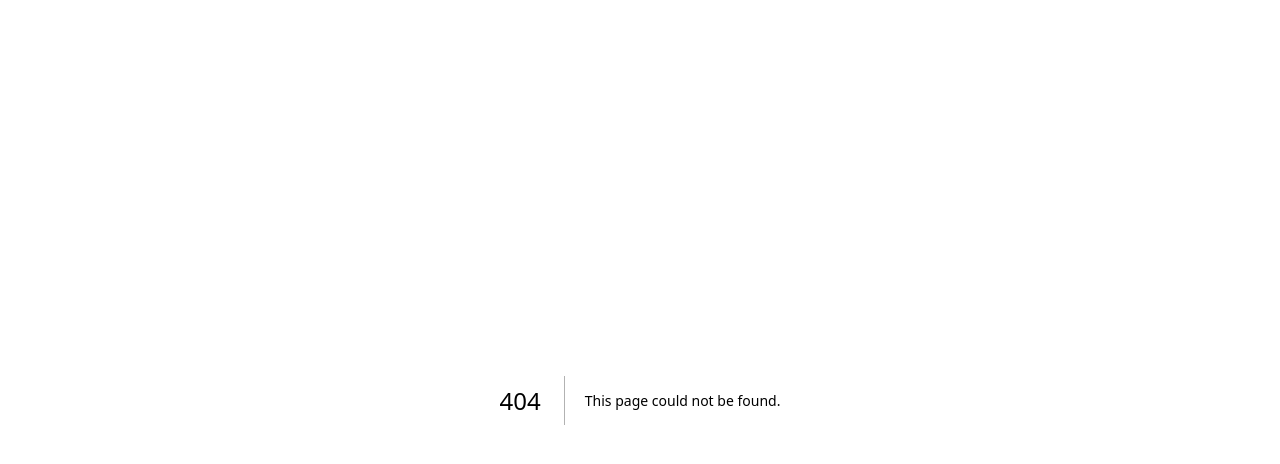
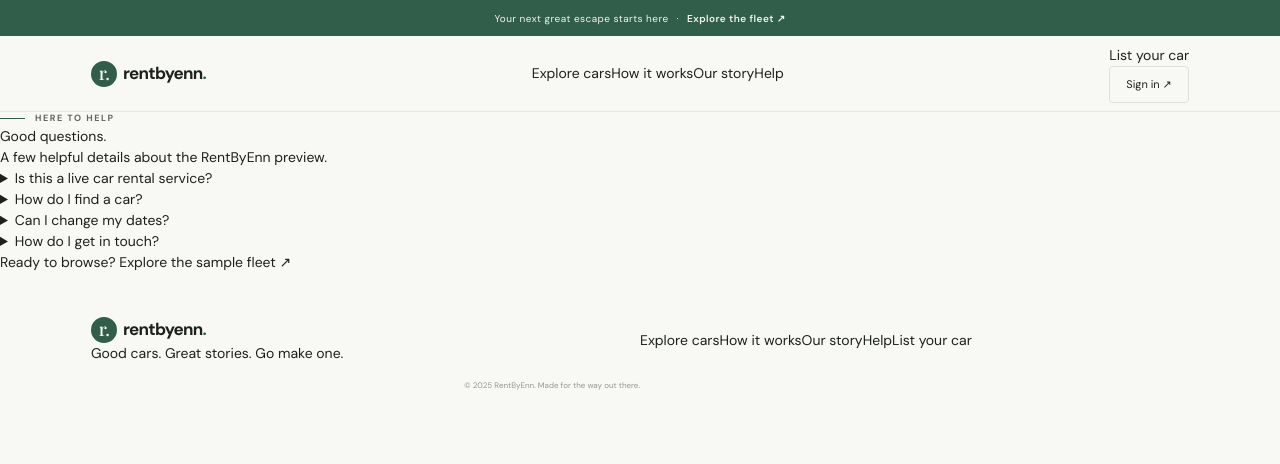
Before and after one commit to ennsunset/rentalbyennsunset-app, a Next.js app: page /help in a window 1280 px wide. Before the commit this address had no page. Shown: the top 464 px of the page. Built offline with nearby package versions, Linux system fonts and the light colour scheme; a web font is replaced by a local one.

Commit message:
Add HelpPage component with FAQ section

```diff
--- /dev/null
+++ b/app/help/page.tsx
@@ -0,0 +1,57 @@
+import Link from "next/link";
+import { PageIntro, SiteFrame } from "../components/SiteFrame";
+
+const questions = [
+  {
+    question: "Is this a live car rental service?",
+    answer:
+      "This website is a frontend demo. Listings, reservation confirmation, and forms use sample data; no real rental or payment is processed.",
+  },
+  {
+    question: "How do I find a car?",
+    answer:
+      "Visit Explore cars to browse the sample fleet. You can filter by vehicle type, search by name, and open a listing for its details.",
+  },
+  {
+    question: "Can I change my dates?",
+    answer:
+      "The demo booking page lets you enter dates, but it does not check live availability or contact a vehicle owner.",
+  },
+  {
+    question: "How do I get in touch?",
+    answer:
+      "For this frontend preview, there is no support inbox connected. The contact links are placeholders and can be connected to a real service later.",
+  },
+];
+
+export const metadata = {
+  title: "Help | RentByEnn",
+  description: "Answers to common questions about the RentByEnn preview.",
+};
+
+export default function HelpPage() {
+  return (
+    <SiteFrame>
+      <section className="content-section narrow-content">
+        <PageIntro
+          eyebrow="HERE TO HELP"
+          title="Good questions."
+          description="A few helpful details about the RentByEnn preview."
+        />
+
+        <div className="faq-list">
+          {questions.map((item) => (
+            <details className="faq-item" key={item.question}>
+              <summary>{item.question}</summary>
+              <p>{item.answer}</p>
+            </details>
+          ))}
+        </div>
+
+        <p className="help-note">
+          Ready to browse? <Link href="/fleet">Explore the sample fleet ↗</Link>
+        </p>
+      </section>
+    </SiteFrame>
+  );
+}
```
